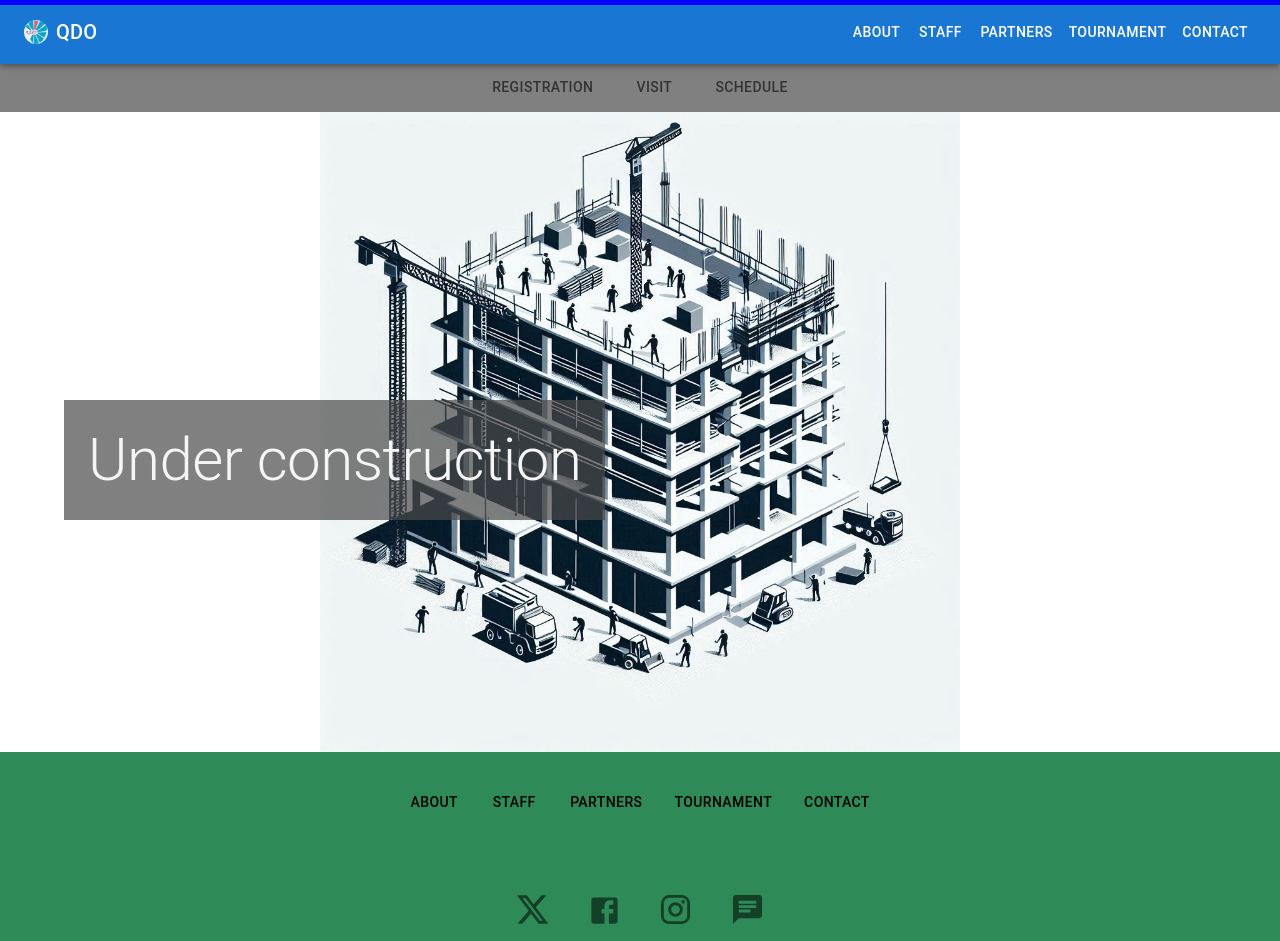
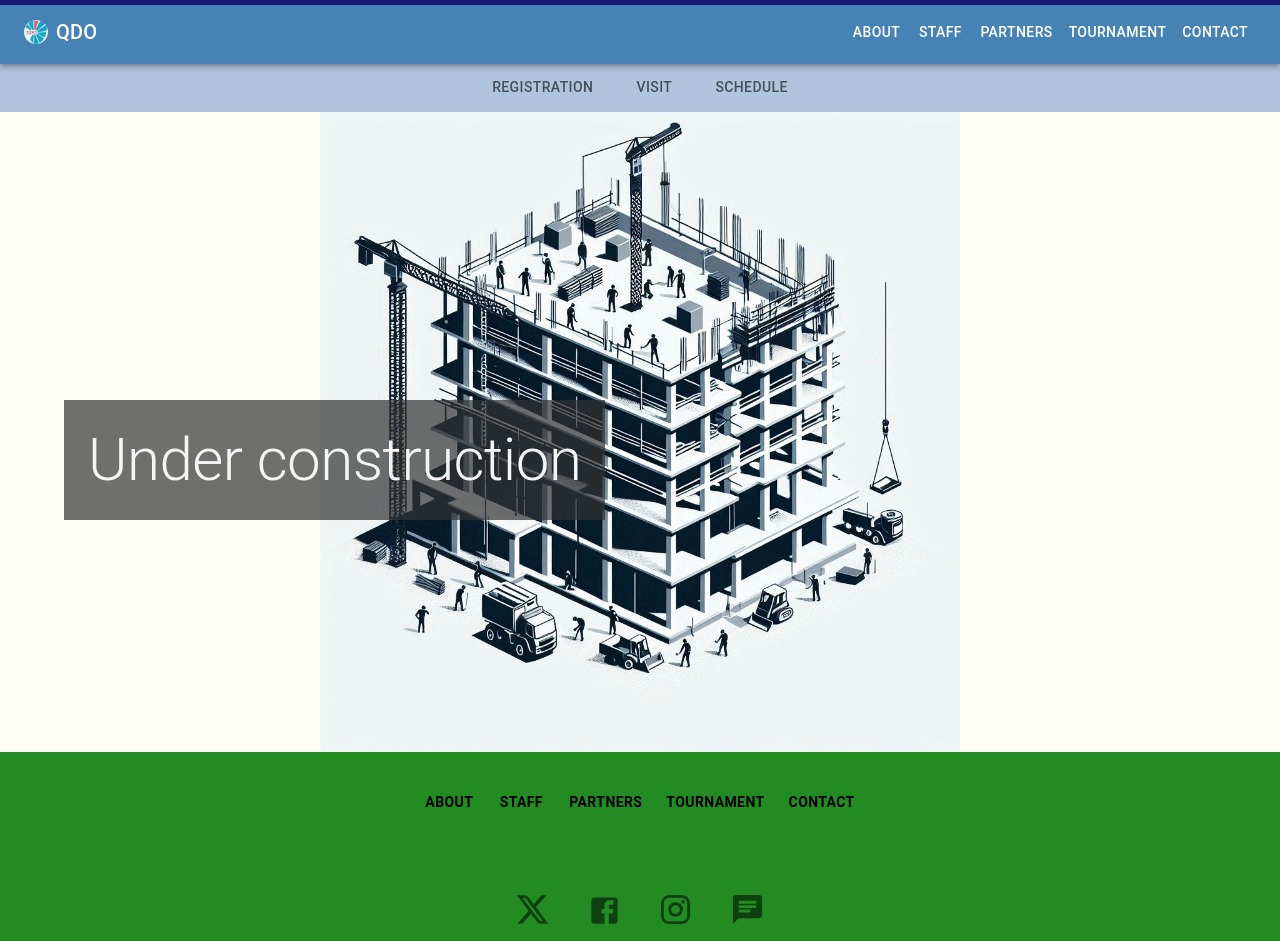
Before and after one commit to yupon-pro/qdo-site, a Next.js app: page /tournament/registration in a window 1280 px wide. Shown: the top 941 px of the page. Built offline with nearby package versions, Linux system fonts and the light colour scheme.

Commit message:
change color

```diff
--- a/src/app/layout.tsx
+++ b/src/app/layout.tsx
@@ -38,7 +38,7 @@ export default function RootLayout({
         <link rel="shortcut icon" href="/icon.ico" />
         <link rel="icon" href="/icon.ico" />
       </head>
-      <body>
+      <body className="bg-[rgba(255,250,205,0.2)]">
         <ContextProvider>
           <ProgressBar />
           <Header />
--- a/src/ui/Footer.tsx
+++ b/src/ui/Footer.tsx
@@ -11,7 +11,7 @@ export default function Footer() {
     <Container
       maxWidth={false}
       sx={{
-        backgroundColor: "seagreen",
+        backgroundColor: "forestgreen",
         minHeight: "30vh",
         width: "100%",
         margin: "0",
@@ -21,7 +21,7 @@ export default function Footer() {
         alignItems: "center",
       }}
     >
-      <Box sx={{ width: "70%", display: "flex", justifyContent: "center", gap: 2 }}>
+      <Box sx={{ width: "70%", display: "flex", justifyContent: "center", gap: 1 }}>
         {nav.map((page) => (
           <Link key={page} href={`/${page.toLowerCase()}`}>
             <Button
@@ -30,6 +30,7 @@ export default function Footer() {
                 backgroundColor: "inherit",
                 transition: "background-color 700ms linear",
                 color: "black",
+                fontWeight: 600,
                 display: { xs: "none", sm: "block" },
               }}
             >
--- a/src/ui/Header.tsx
+++ b/src/ui/Header.tsx
@@ -68,7 +68,7 @@ export default function DrawerAppBar() {
   return (
     <Box sx={{ display: "flex" }}>
       <CssBaseline />
-      <AppBar component="nav" ref={ref}>
+      <AppBar style={{ backgroundColor:"steelblue" }} component="nav" ref={ref}>
         <Toolbar>
           <IconButton
             color="inherit"
--- a/src/ui/Preparation.tsx
+++ b/src/ui/Preparation.tsx
@@ -49,7 +49,7 @@ export default function Preparation() {
           top: "50%",
           left: "5%",
           padding: 3,
-          backgroundColor: "rgba(75,75,75,0.7)",
+          backgroundColor: "rgba(50,50,50,0.7)",
         }}
         color="whitesmoke"
       >
--- a/src/ui/ProgressBar.tsx
+++ b/src/ui/ProgressBar.tsx
@@ -22,7 +22,7 @@ export default function ProgressBar() {
         style={{
           width: "100%",
           height: "100%",
-          backgroundColor: "blue",
+          backgroundColor: "midnightblue",
           scaleX: scaleX,
           transformOrigin: "left",
         }}
--- a/src/ui/SubNav.tsx
+++ b/src/ui/SubNav.tsx
@@ -49,7 +49,7 @@ export default function SubNav() {
         display: "flex",
         gap: 2,
         justifyContent: "center",
-        backgroundColor: "gray",
+        backgroundColor: "lightsteelblue",
       }}
     >
       <Tabs value={value} onChange={handleChange} indicatorColor="primary" textColor="primary">
```
